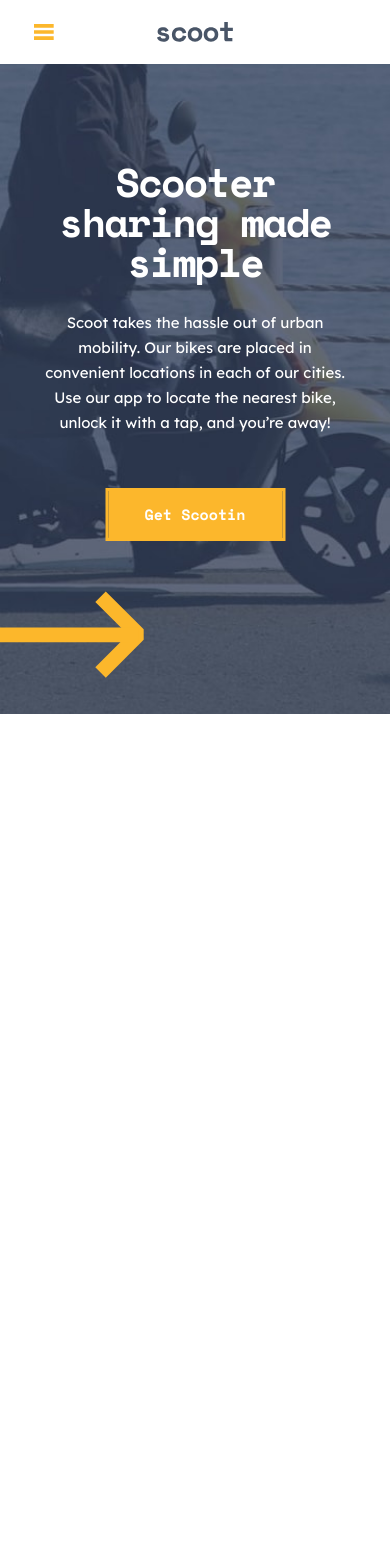
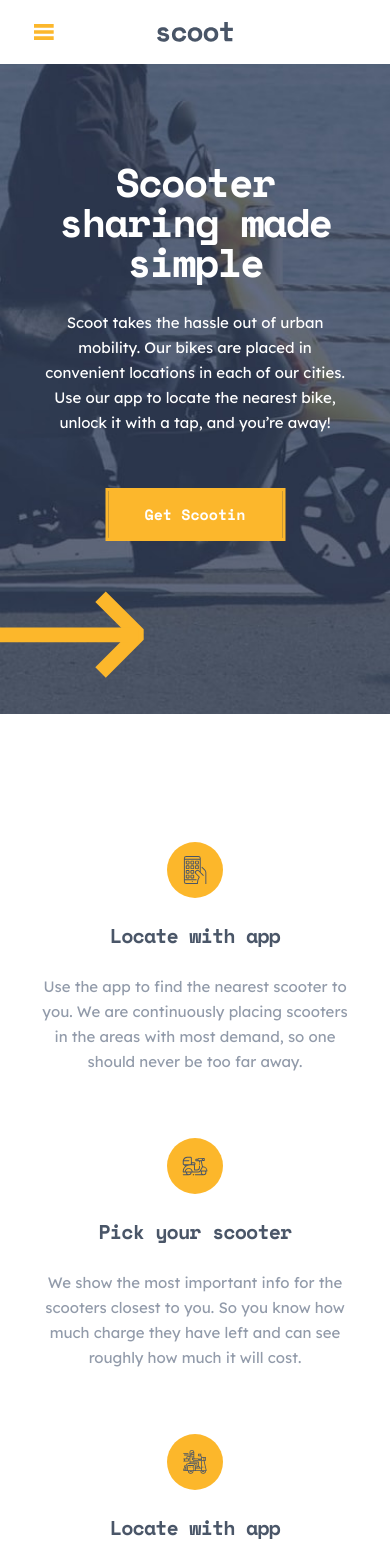
Before and after one commit to LucasS-Goncalves/scoot, an Angular app: page / in a window 390 px wide. Shown: the top 1568 px of the page. Before the commit the page ends 844 px from the top, so only its background shows below. Built offline with nearby package versions, Linux system fonts and the light colour scheme.

Commit message:
finishing steps section layout for mobile

```diff
--- a/src/app/components/home/home.component.css
+++ b/src/app/components/home/home.component.css
@@ -0,0 +1,11 @@
+.main{
+  width: 100%;
+  padding-top: 64px;
+}
+
+@media(min-width: 768px){
+
+  .main{
+    padding-top: 96px;
+  }
+}
--- a/src/app/components/home/home.component.html
+++ b/src/app/components/home/home.component.html
@@ -42,4 +42,21 @@
 
   </section>
 
+  <section class="steps_section">
+    <ul class="steps_list">
+      <li class="step" *ngFor="let step of steps">
+        <img [src]="step.iconSrc" alt="" class="step_icon">
+        <article class="step_info">
+          <h2 class="step_title">
+            {{step.title}}
+          </h2>
+          <p class="step_description">
+            {{step.description}}
+          </p>
+        </article>
+      </li>
+    </ul>
+    <div class="greyLine"></div>
+  </section>
+
 </main>
--- a/src/app/components/home/home.component.ts
+++ b/src/app/components/home/home.component.ts
@@ -5,9 +5,27 @@
   templateUrl: './home.component.html',
   styleUrls: [
     './home.component.css',
-    './styles/main-img-section.css'
+    './styles/main-img-section.css',
+    './styles/steps-section.css'
   ]
 })
 export class HomeComponent {
 
+  steps = [
+    {
+      iconSrc: '../../../assets/icons/locate.svg',
+      title: 'Locate with app',
+      description: 'Use the app to find the nearest scooter to you. We are continuously placing scooters in the areas with most demand, so one should never be too far away.'
+    },
+    {
+      iconSrc: '../../../assets/icons/scooter.svg',
+      title: 'Pick your scooter',
+      description: 'We show the most important info for the scooters closest to you. So you know how much charge they have left and can see roughly how much it will cost.'
+    },
+    {
+      iconSrc: '../../../assets/icons/ride.svg',
+      title: 'Locate with app',
+      description: 'Scan the QR code and the bike will unlock. Retract the cable lock, put on a helmet, and you’re off! Always lock bikes away from walkways and accessibility ramps.'
+    }
+  ];
 }
--- a/src/app/components/home/styles/main-img-section.css
+++ b/src/app/components/home/styles/main-img-section.css
@@ -1,8 +1,3 @@
-.main{
-  width: 100%;
-  padding-top: 64px;
-}
-
 .main_img_section{
   position: relative;
 }
@@ -102,10 +97,6 @@
 }
 
 @media(min-width: 768px){
-
-  .main{
-    padding-top: 96px;
-  }
 
   .main_img_section-content{
     top: 25%;
--- /dev/null
+++ b/src/app/components/home/styles/steps-section.css
@@ -0,0 +1,50 @@
+.steps_section{
+  width: 311px;
+  margin: 0 auto;
+  margin-top: 8rem;
+}
+
+.steps_list{
+  list-style: none;
+  display: flex;
+  flex-direction: column;
+  align-items: center;
+  gap: 4rem;
+}
+
+.steps_list .step{
+  display: flex;
+  flex-direction: column;
+  align-items: center;
+  gap: 1.5rem;
+}
+
+.steps_list .step .step_icon{
+  width: 56px;
+  height: 56px;
+}
+
+.steps_list .step .step_info{
+  width: 311px;
+  display: flex;
+  flex-direction: column;
+  gap: 1.5rem;
+  text-align: center;
+}
+
+.steps_list .step .step_info .step_title{
+  font-size: 1.25rem;
+  font-family: var(--space-mono);
+  font-weight: 700;
+  line-height: 28px;
+  letter-spacing: -.89px;
+  color: var(--dark-navy);
+}
+
+.steps_list .step .step_info .step_description{
+  font-size: .9375rem;
+  font-family: var(--lexend-deca);
+  font-weight: 400;
+  line-height: 25px;
+  color: var(--dim-grey);
+}
```
